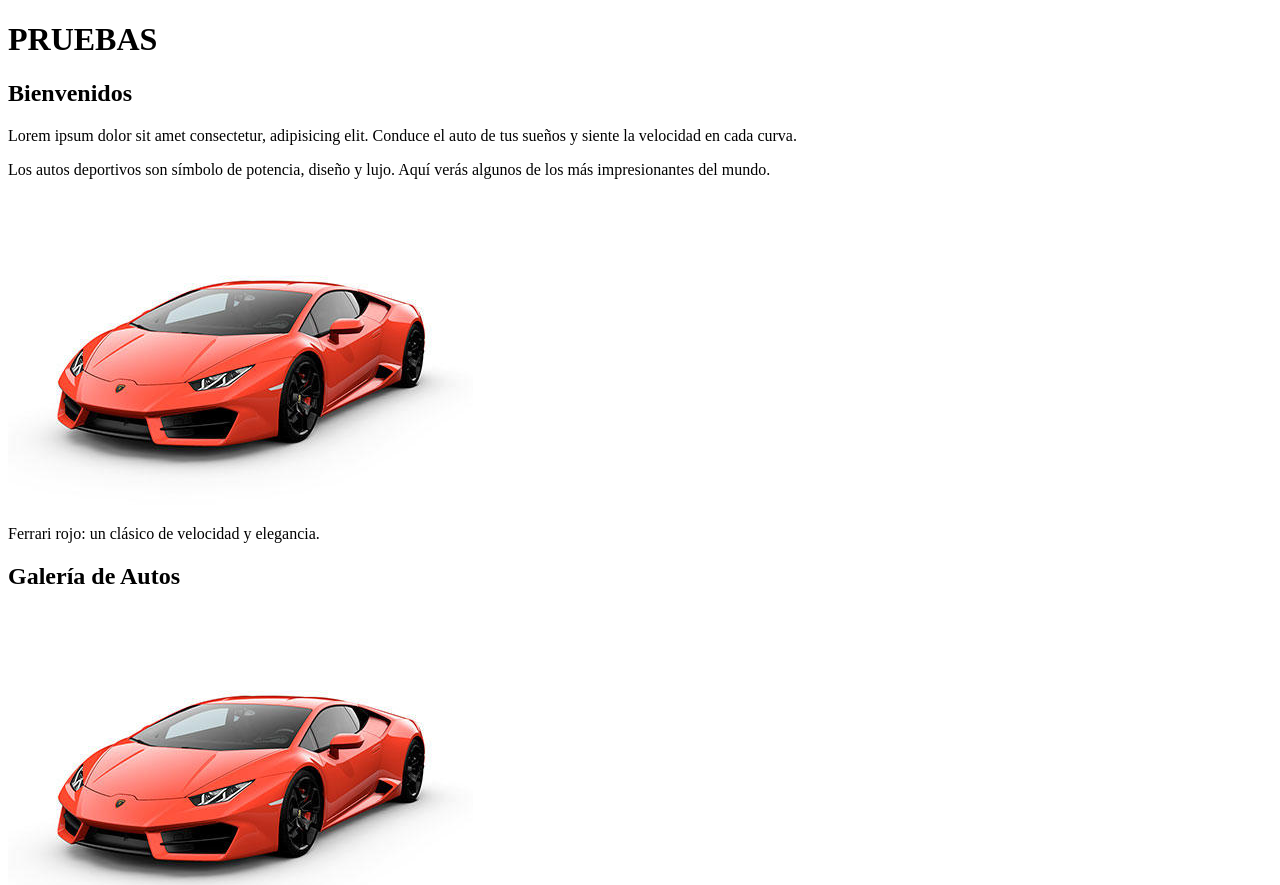
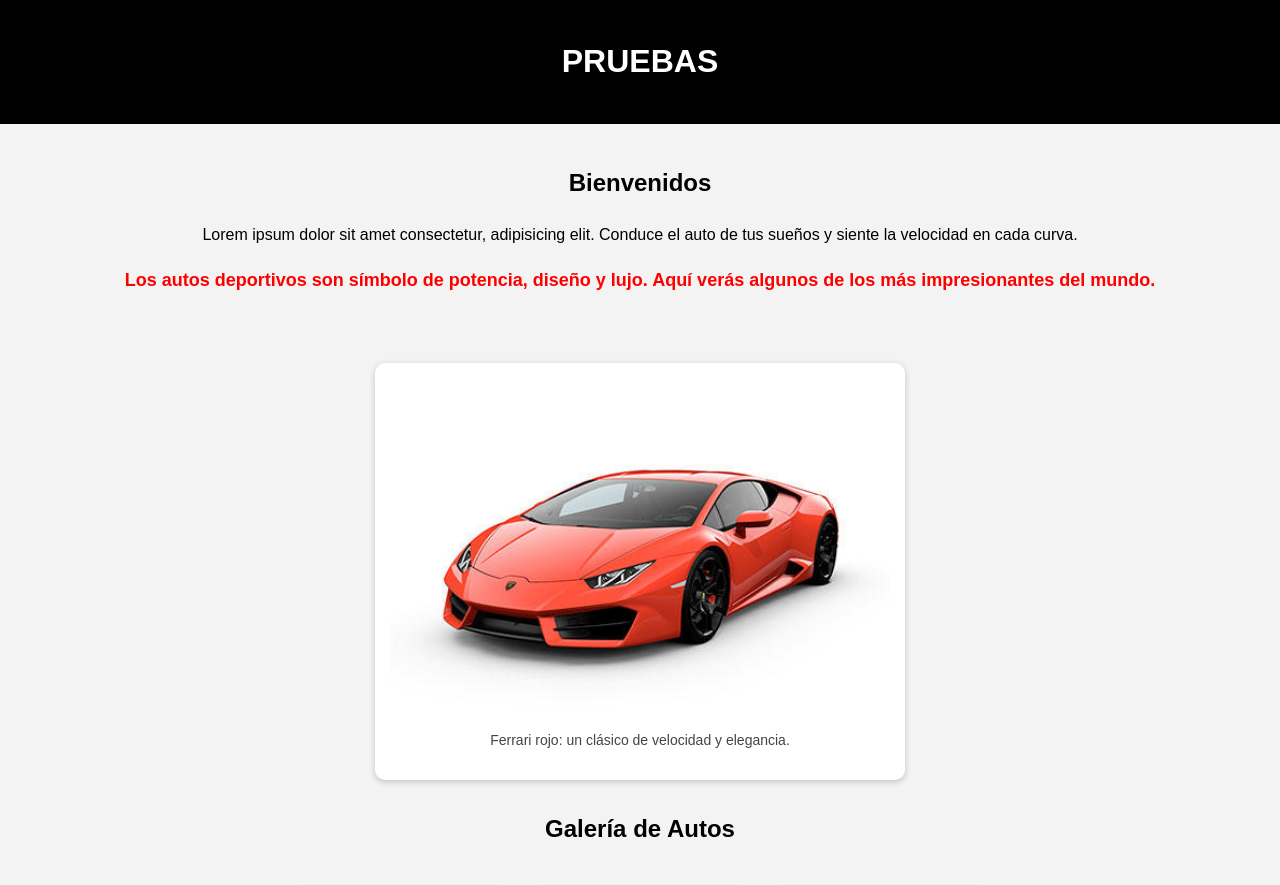
Before and after one commit to faccprueb-cloud/Clase-01.10-Repositorio-01, a plain HTML site: page index.html in a window 1280 px wide. Shown: the top 885 px of the page. Drawn offline with Linux system fonts and the light colour scheme.

Commit message:
estilos.css

```diff
--- a/estilos.css
+++ b/estilos.css
@@ -1,26 +1,99 @@
-/* ====== GALERÍA DE IMÁGENES (3 de abajo iguales y alineados) ====== */
-.contenedor-float {
-    display: grid;
-    grid-template-columns: repeat(3, 1fr); /* 3 columnas */
-    gap: 15px;
-    margin: 20px 0;
-    justify-items: center; /* centra cada imagen en su celda */
+body {
+  font-family: Arial, sans-serif;
+  margin: 0;
+  padding: 0;
+  background: #f3f3f3;
+  line-height: 1.6;
 }
 
-.contenedor-float img {
-    width: 100%;
-    max-width: 250px;   /* mismo ancho */
-    height: 180px;      /* misma altura */
-    object-fit: cover;  /* recorta sin deformar */
-    border-radius: 10px;
-    border: 3px solid #ccc; /* marco alrededor */
-    background: #fff;       /* fondo blanco */
-    box-shadow: 0px 2px 6px rgba(0,0,0,0.2);
-    transition: transform 0.3s ease;
-    cursor: pointer;
+header {
+  background: black;
+  color: white;
+  padding: 15px;
+  text-align: center;
 }
 
-.contenedor-float img:hover {
-    transform: scale(1.05);
-    box-shadow: 0px 4px 12px rgba(0,0,0,0.3);
+h1, h2 {
+  text-align: center;
 }
+
+.intro {
+  padding: 20px;
+  text-align: center;
+}
+
+.intro .importante {
+  color: red;
+  font-weight: bold;
+  font-size: 18px;
+}
+
+/* Imagen grande centrada */
+.imagen-centrada {
+  text-align: center;
+  margin: 30px auto;
+  max-width: 500px;
+  background: #fff;
+  padding: 15px;
+  border-radius: 10px;
+  box-shadow: 0px 2px 6px rgba(0,0,0,0.2);
+}
+
+.imagen-centrada img {
+  width: 100%;
+  height: auto;
+  border-radius: 8px;
+}
+
+.imagen-centrada p {
+  margin-top: 10px;
+  font-size: 14px;
+  color: #444;
+}
+
+/* Galería abajo */
+.galeria {
+  display: flex;
+  justify-content: center;
+  gap: 20px;
+  padding: 20px;
+}
+
+.galeria-item {
+  background: #fff;
+  border-radius: 10px;
+  padding: 10px;
+  text-align: center;
+  box-shadow: 0px 2px 6px rgba(0,0,0,0.2);
+  width: 200px;
+  transition: transform 0.3s ease;
+}
+
+.galeria-item:hover {
+  transform: scale(1.05);
+}
+
+.galeria-item img {
+  width: 100%;
+  height: 150px;
+  object-fit: cover;
+  border-radius: 8px;
+}
+
+.galeria-item p {
+  margin-top: 8px;
+  font-size: 14px;
+  color: #444;
+}
+
+/* Responsive */
+@media (max-width: 768px) {
+  .galeria {
+    flex-direction: column;
+    align-items: center;
+  }
+
+  .galeria-item {
+    width: 90%;
+  }
+}
```
